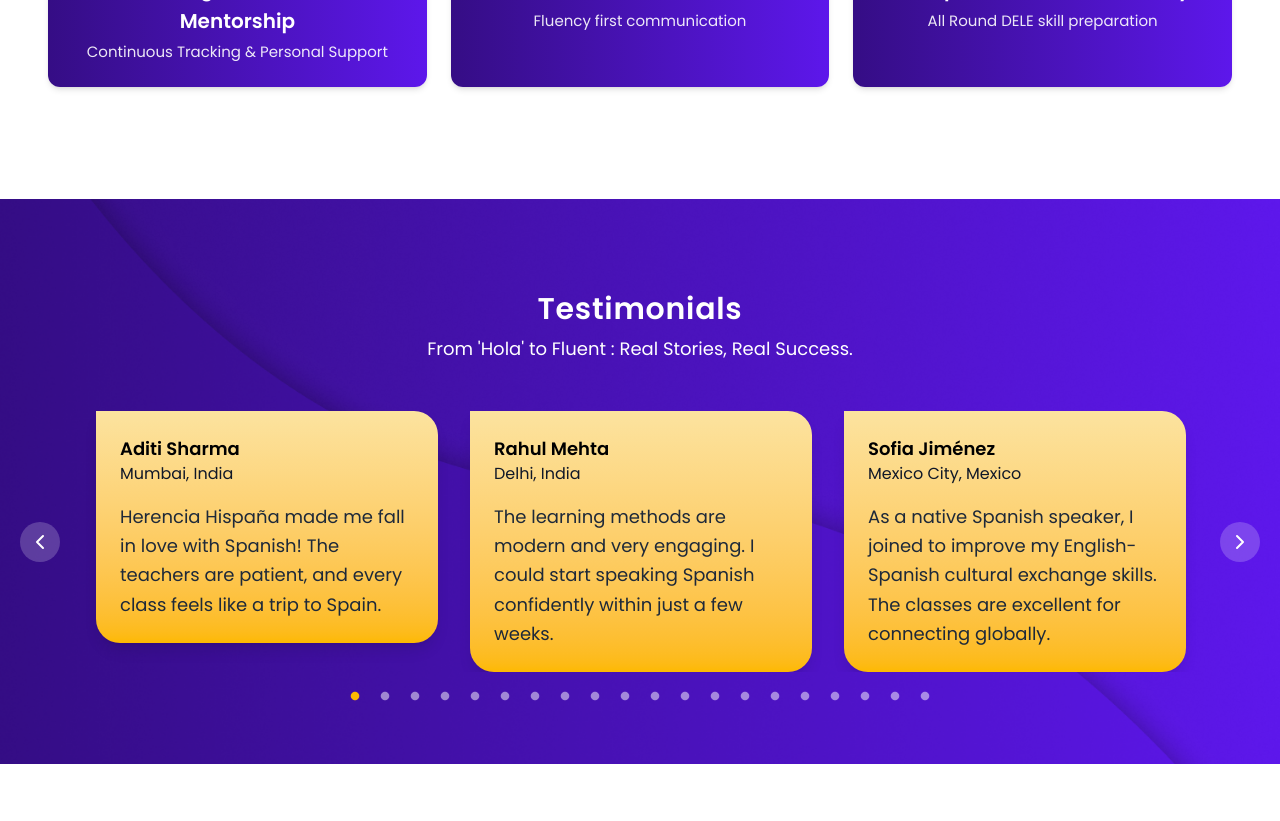
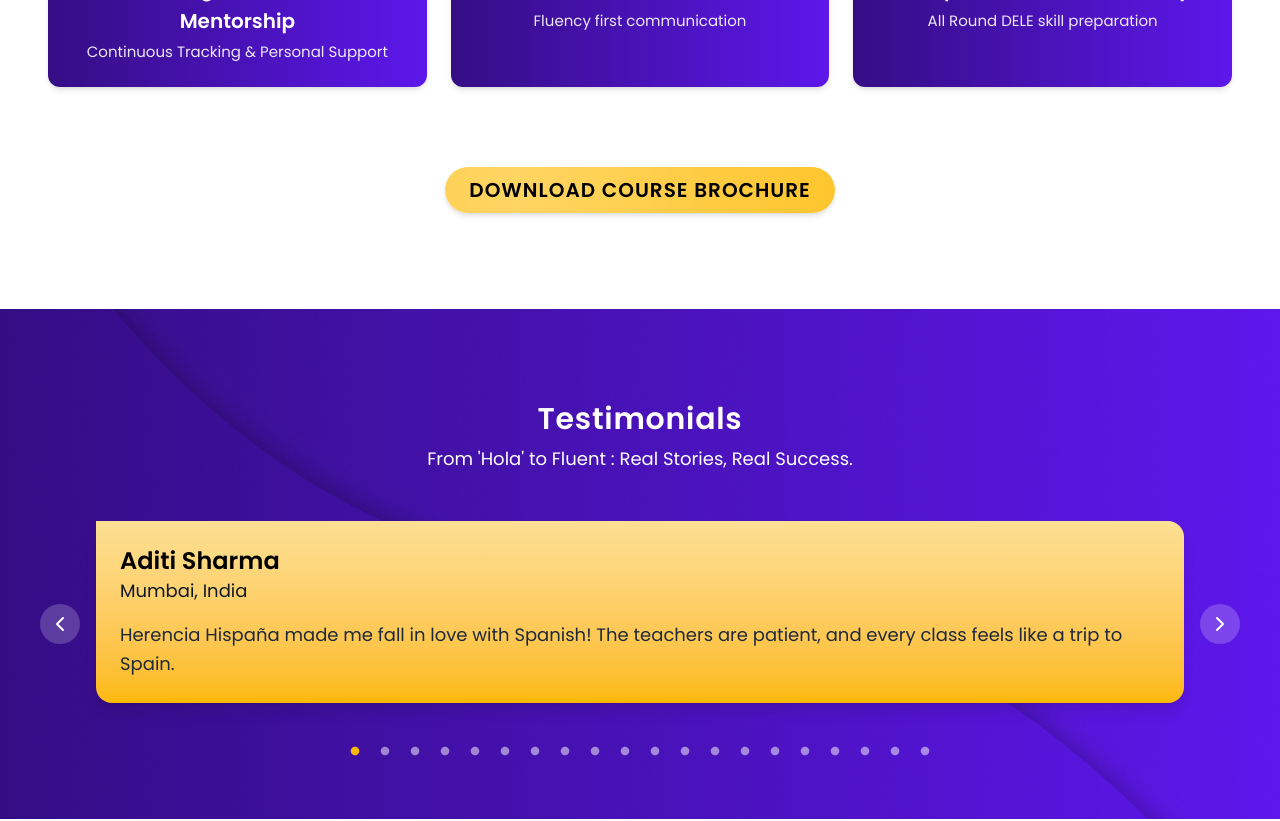
Before and after one commit to parthj712/Herencia-Hispa-a, a Next.js app: page / in a window 1280 px wide. Shown: the part 3140-3961 px from the top of the page. Built offline with nearby package versions, Linux system fonts and the light colour scheme.

Commit message:
fix testinomials -1

```diff
--- a/src/Comp/MainHome/Join/Join.js
+++ b/src/Comp/MainHome/Join/Join.js
@@ -60,7 +60,6 @@
             >
                 <h2 className="text-2xl md:text-3xl font-semibold leading-snug mb-6 text-black">
                     Stop
-                    <br />
                     Dreaming.
                     <br />
                     Start Speaking.
@@ -95,7 +94,7 @@
                         ></motion.div>
 
                         {/* Button Text */}
-                        <span className="text-[20px] relative z-10 tracking-[1px]">
+                        <span className="text-[20px] lg:text-[20px] md:text-[18px] relative z-10 tracking-normal">
                             VAMOS! Join The Fluent Movement.
                         </span>
                     </motion.button>
--- a/src/Comp/MainHome/Testinomials/Testinomials.js
+++ b/src/Comp/MainHome/Testinomials/Testinomials.js
@@ -1,12 +1,17 @@
 "use client";
-import React from "react";
+import React, { useEffect, useRef, useState } from "react";
 import Slider from "react-slick";
 import { motion } from "framer-motion";
 import { testimonialsData } from "./testimonialsData";
 import { ChevronLeft, ChevronRight } from "lucide-react";
 
 const Testimonials = () => {
-    const sliderRef = React.useRef(null);
+    const sliderRef = useRef(null);
+    const [mounted, setMounted] = useState(false);
+
+    useEffect(() => {
+        setMounted(true); // ✅ ensures width is accurate (client-side)
+    }, []);
 
     const sectionVariants = {
         hidden: { opacity: 0, y: 50 },
@@ -18,38 +23,36 @@
     };
 
     const settings = {
-        dots: true, // show dots only for mobile
+        dots: true,
         infinite: true,
-        speed: 600,
-        slidesToShow: 3,
+        speed: 900,
+        slidesToShow: 1,
         slidesToScroll: 1,
         arrows: false,
-        appendDots: (dots) => (
-            <div>
-                <ul> {dots} </ul>
-            </div>
-        ),
         responsive: [
             {
-                breakpoint: 1024, // tablet
+                breakpoint: 1024,
                 settings: {
-                    slidesToShow: 2,
-                    dots: false, // hide dots on tablet
+                    slidesToShow: 1,
+                    dots: true,
                 },
             },
             {
-                breakpoint: 600, // mobile
+                breakpoint: 600,
                 settings: {
                     slidesToShow: 1,
-                    dots: true, // show dots only on mobile
+                    dots: true,
                 },
             },
         ],
     };
 
+    // ✅ Only render slider after mount (ensures correct breakpoint)
+    if (!mounted) return null;
+
     return (
         <motion.div
-            className="py-16"
+            className="py-12"
             initial="hidden"
             whileInView="visible"
             viewport={{ once: true, amount: 0.2 }}
@@ -60,7 +63,6 @@
                 style={{ backgroundImage: "url('/test_bg.png')" }}
             >
                 <div className="relative max-w-6xl mx-auto px-4 z-10 py-7">
-                    {/* Heading */}
                     <motion.h2
                         className="text-2xl md:text-3xl font-semibold mb-2 tracking-wide"
                         variants={sectionVariants}
@@ -77,41 +79,41 @@
 
                     {/* Slider */}
                     <div className="relative">
-                        {/* Custom arrows (only visible on desktop) */}
+                        {/* Custom arrows (desktop only) */}
                         <button
-                            className="absolute -left-15 top-1/2 transform -translate-y-1/2 hidden lg:flex items-center justify-center w-10 h-10 rounded-full bg-white/20 hover:bg-white/40 transition"
+                            className="absolute -left-10 top-1/2 transform -translate-y-1/2 hidden lg:flex items-center justify-center w-10 h-10 rounded-full bg-white/20 hover:bg-white/40 transition"
                             onClick={() => sliderRef.current.slickPrev()}
                         >
                             <ChevronLeft className="text-white" />
                         </button>
 
                         <button
-                            className="absolute -right-15 top-1/2 transform -translate-y-1/2 hidden lg:flex items-center justify-center w-10 h-10 rounded-full bg-white/20 hover:bg-white/40 transition"
+                            className="absolute -right-10 top-1/2 transform -translate-y-1/2 hidden lg:flex items-center justify-center w-10 h-10 rounded-full bg-white/20 hover:bg-white/40 transition"
                             onClick={() => sliderRef.current.slickNext()}
                         >
                             <ChevronRight className="text-white" />
                         </button>
 
                         <Slider ref={sliderRef} {...settings}>
-                            {testimonialsData.map((test, index) => (
+                            {testimonialsData.map((test) => (
                                 <motion.div
                                     key={test.id}
-                                    className="px-4"
+                                    className="px-4 pb-6"
                                     initial={{ opacity: 0, scale: 0.9 }}
                                     whileInView={{ opacity: 1, scale: 1 }}
-                                    transition={{ delay: 0.1, duration: 0.5 }}
+                                    transition={{ delay: 0.2, duration: 0.5 }}
                                     viewport={{ once: true }}
                                 >
-                                    <div className="bg-gradient-to-b from-[#FCE39F] to-[#FDB900] rounded-b-3xl rounded-tr-3xl rounded- shadow-lg p-6 text-left text-black">
+                                    <div className="bg-gradient-to-b from-[#fce094] to-[#FDB900] rounded-b-2xl rounded-tr-2xl shadow-lg p-6 text-left text-black">
                                         <div className="flex items-center gap-4 mb-4">
                                             <div>
-                                                <h4 className="font-semibold text-lg">{test.name}</h4>
-                                                <p className="text-gray-900 text-sm text-[16px]">
+                                                <h4 className="font-semibold text-[20px] lg:text-2xl md:text-2xl">{test.name}</h4>
+                                                <p className="text-gray-900 text-[16px] lg:text-[18px] md:text-[16px]">
                                                     {test.location}
                                                 </p>
                                             </div>
                                         </div>
-                                        <p className="text-gray-800 leading-relaxed text-[18px]">
+                                        <p className="text-gray-800  leading-relaxed text-[16px] lg:text-[18px]">
                                             {test.feedback}
                                         </p>
                                     </div>
@@ -119,6 +121,8 @@
                             ))}
                         </Slider>
                     </div>
+
+                    <p className="lg:hidden md:hidden text-[16px] pt-9">Swipe to see more</p>
                 </div>
             </section>
         </motion.div>
--- a/src/Comp/MainHome/WhyChoose/WhyChoose.js
+++ b/src/Comp/MainHome/WhyChoose/WhyChoose.js
@@ -2,6 +2,7 @@
 
 import React, { useRef } from "react";
 import { motion, useInView } from "framer-motion";
+import Link from "next/link";
 
 const WhyChoose = () => {
     const ref = useRef(null);
@@ -68,7 +69,7 @@
                 transition={{ duration: 0.8, ease: "easeOut" }}
                 className="text-2xl md:text-3xl font-semibold mb-10 tracking-normal md:tracking-wide leading-[30px] md:leading-[40px] lg:leading-[40px]"
             >
-                Why Choose <span className="text-[#6B2EFF]">Herencia Hispana</span> <br />
+                Why Choose <br className="lg:hidden md:hidden"/> <span className="text-[#6B2EFF]">Herencia Hispana</span> <br className="hidden lg:block md:block"/>
                 for DELE Escolares Preparation
             </motion.h2>
 
@@ -99,6 +100,44 @@
                     </motion.div>
                 ))}
             </motion.div>
+
+
+            <Link
+                href="/course-brochure.pdf"
+                target="_blank"
+                rel="noopener noreferrer"
+                download // ✅ tells browser to download instead of open
+            >
+                <motion.button
+                    className="mt-20 hover:cursor-pointer relative overflow-hidden text-black font-semibold px-6 py-3 md:py-2 lg:py-2 rounded-full shadow-md hover:opacity-90 transition-all duration-300"
+                    whileHover={{ scale: 1.05 }}
+                    whileTap={{ scale: 0.95 }}
+                >
+                    {/* Animated gradient background */}
+                    <motion.div
+                        className="absolute inset-0 z-0 rounded-[10px]"
+                        style={{
+                            background:
+                                "linear-gradient(270deg, #FDB900, #FFD563, #FDB900)",
+                            backgroundSize: "300% 300%",
+                        }}
+                        animate={{
+                            backgroundPosition: ["0% 50%", "100% 50%", "0% 50%"],
+                        }}
+                        transition={{
+                            duration: 4,
+                            ease: "linear",
+                            repeat: Infinity,
+                        }}
+                    ></motion.div>
+
+                    {/* Button Text */}
+                    <span className="text-[16px] lg:text-[20px] md:text-[20px] relative z-10 tracking-[1px]">
+                        DOWNLOAD COURSE BROCHURE
+                    </span>
+                </motion.button>
+            </Link>
+
         </div>
     );
 };
```
Also changed, not shown: src/app/layout.js (line endings or trailing spaces).
